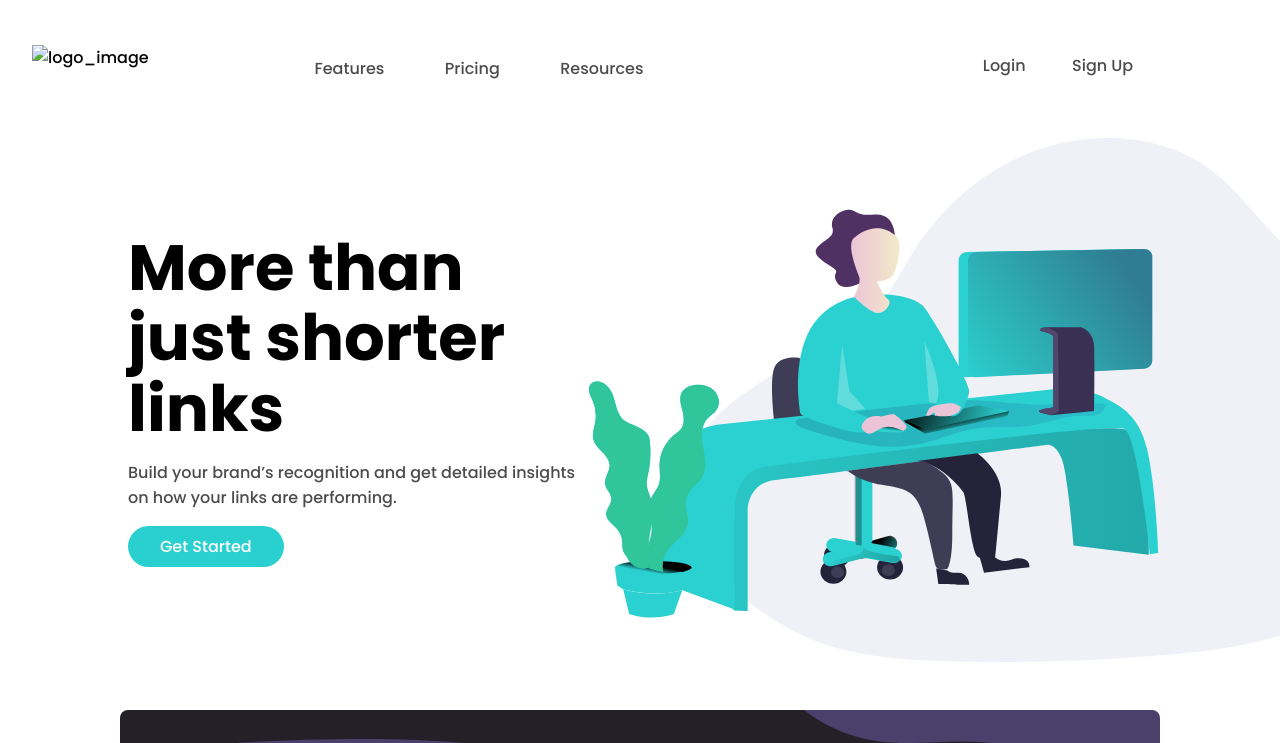
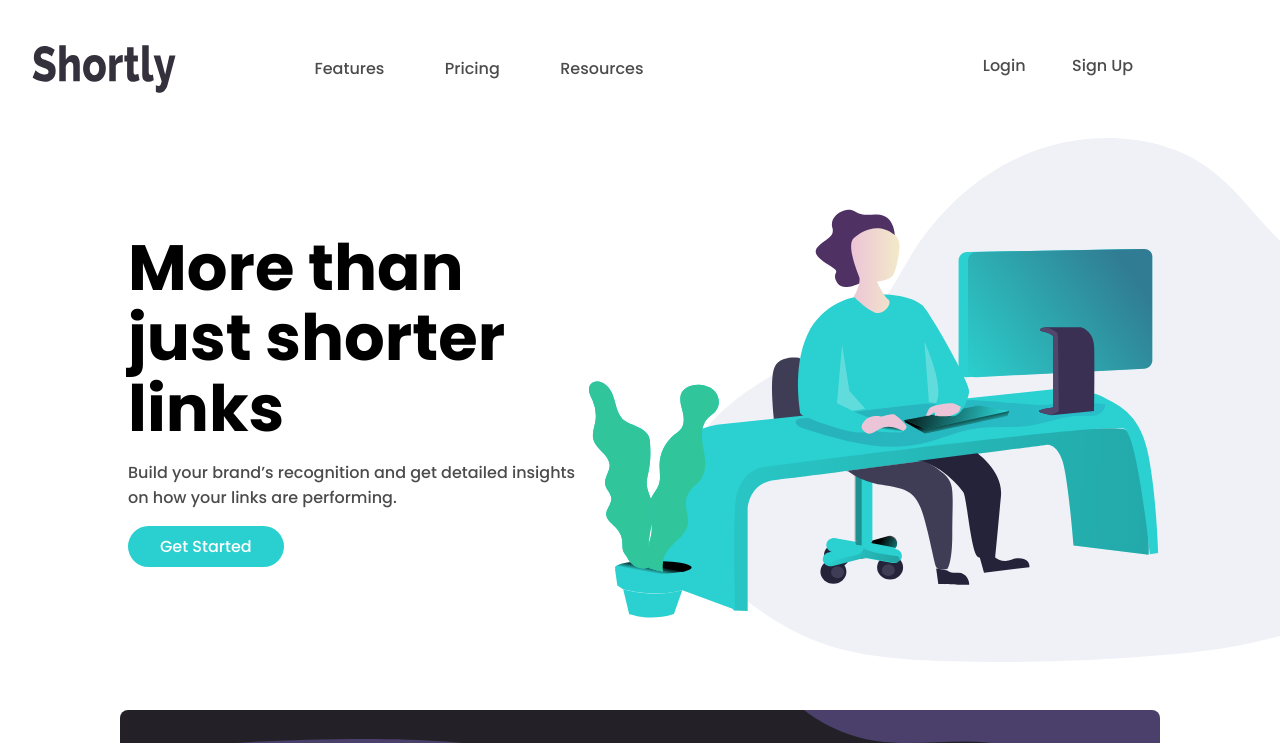
Before and after one commit to JoannaIgnasiak/Shortening-API, a plain HTML site: page index.html in a window 1280 px wide. Shown: the top 743 px of the page. Drawn offline with Linux system fonts and the light colour scheme; the site is published under a folder, as on GitHub Pages, so addresses that start at the root find nothing.

Commit message:
Update index.html

```diff
--- a/index.html
+++ b/index.html
@@ -17,7 +17,7 @@
 <body>
   <header>
 
-    <img class="header--img" src="/images/logo.svg" alt="logo_image">
+    <img class="header--img" src="./images/logo.svg" alt="logo_image">
 
   <div class="container-nav">
 
```
